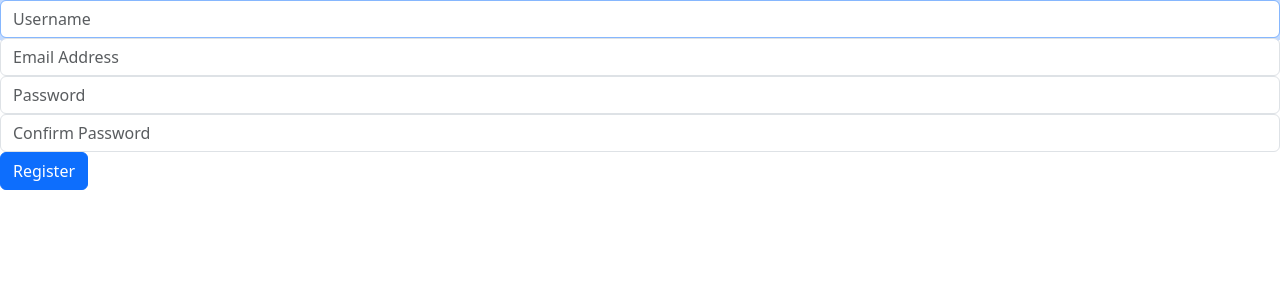
After one commit to ronchuoeng/ESB-Group-Orders, a Django app: page /register in a window 1280 px wide. The commit adds this page. Shown: the top 300 px of the page. Run offline with Django 4.2, Linux system fonts and the light colour scheme.

Commit message:
register.html done

```diff
--- a/Final/esb/models.py
+++ b/Final/esb/models.py
@@ -19,6 +19,6 @@ class Product(models.Model):
 
 class Purchases(models.Model):
     order_id = models.IntegerField()
-    date = models.DateTimeField()
+    date_time = models.DateTimeField(null=True)
     item = models.ForeignKey(Product, on_delete=models.CASCADE, related_name="items")
-    buyer = models.ManyToManyField(User, blank=True, null=True, related_name="buyers")
+    buyer = models.ManyToManyField(User, blank=True, related_name="buyers")
--- a/Final/esb/templates/esb/index.html
+++ b/Final/esb/templates/esb/index.html
@@ -2,6 +2,10 @@
 {% load static %}
 
 {% block body %}
+    <form method="POST" style="align-items:center;">
+        {% csrf_token %}
+        {{ form }}
 
+    </form>
 
 {% endblock %}
--- /dev/null
+++ b/Final/esb/templates/esb/register.html
@@ -0,0 +1,20 @@
+{% extends "esb/layout.html" %}
+{% block body %}
+    <form action="{% url 'register' %}" method="post">
+        {% csrf_token %}
+        <div class="form-group">
+            <input class="form-control" autofocus type="text" name="username" placeholder="Username">
+        </div>
+        <div class="form-group">
+            <input class="form-control" type="email" name="email" placeholder="Email Address">
+        </div>
+        <div class="form-group">
+            <input class="form-control" type="password" name="password" placeholder="Password">
+        </div>
+        <div class="form-group">
+            <input class="form-control" type="password" name="confirmation" placeholder="Confirm Password">
+        </div>
+        <input class="btn btn-primary" type="submit" value="Register">
+    </form>
+{% endblock %}
+    Already have an account? <a href="{% url 'login' %}">Log In here.</a>
--- a/Final/esb/urls.py
+++ b/Final/esb/urls.py
@@ -5,4 +5,6 @@ from . import views
 
 urlpatterns = [
     path("", views.index, name="index"),
+    path("login", views.login_view, name="login"),
+    path("register", views.register, name="register"),
 ]
--- a/Final/esb/views.py
+++ b/Final/esb/views.py
@@ -1,7 +1,15 @@
 from django.shortcuts import render
 from django.contrib.auth import authenticate, login, logout
-from django.http import HttpResponseRedirect
+from django.http import HttpResponseRedirect, HttpResponse
 from django.urls import reverse
+from django.db import IntegrityError
+from django import forms
+from django.contrib.admin.widgets import (
+    AdminSplitDateTime,
+    AdminDateWidget,
+    AdminTimeWidget,
+)
+from .models import Purchases, User
 
 # Create your views here.
 
@@ -19,17 +27,57 @@ def login_view(request):
         user = authenticate(request, username=username, password=password)
 
         # Check if authentication successful
-        if user is not None:
-            login(request, user)
-            return HttpResponseRedirect(reverse("index"))
-        else:
+        if user is None:
             return render(
                 request,
                 "esb/login.html",
                 {"message": "Invalid username and/or password."},
             )
+        else:
+            if user.email_is_verified:
+                login(request, user)
+                return HttpResponseRedirect(reverse("index"))
+            else:
+                return render(
+                    request,
+                    "esb/login.html",
+                    {
+                        "messages": "You need to activate your account by verifying your email first."
+                    },
+                )
+    else:
+        return render(request, "esb/login.html")
 
 
 def logout_view(request):
     logout(request)
     return HttpResponseRedirect(reverse("index"))
+
+
+def register(request):
+    if request.method == "POST":
+        username = request.POST["username"]
+        email = request.POST["email"]
+
+        password = request.POST["password"]
+        # Ensure password matches confirmation
+        confirmation = request.POST["confirmation"]
+
+        if password != confirmation:
+            return render(
+                request, "esb/register.html", {"messages": "Passwords must match."}
+            )
+
+        # Attempt to create new user
+        try:
+            user = User.objects.create_user(username, email, password)
+            user.save()
+        except IntegrityError:
+            return render(
+                request, "esb/register.html", {"messages": "Username already taken."}
+            )
+        return HttpResponse(
+            "Account has been successfully created.<a href='www.google.com'>www.google.com</a>"
+        )
+    else:
+        return render(request, "esb/register.html")
```
Also changed, not shown: Final/esb/templates/esb/login.html (+11 -0 lines), Final/db.sqlite3, Final/esb/migrations/0002_purchases_date_time_alter_product_img.py (added), 1 other file.
